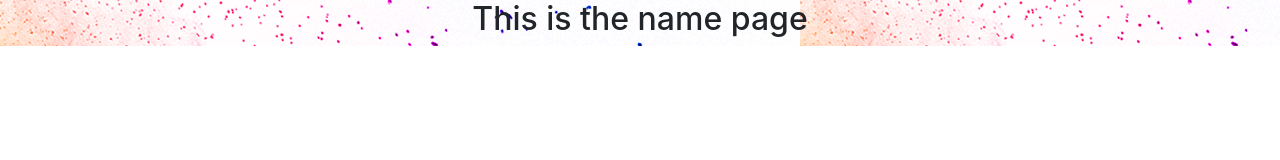
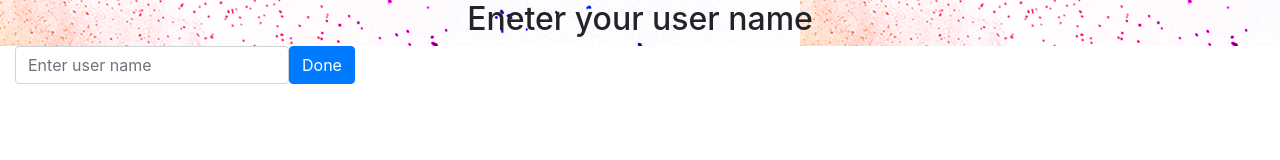
Before and after one commit to mangosteengrit/reversi285, a website: page public/name.html in a window 1280 px wide. Drawn offline with nearby package versions, Linux system fonts and the light colour scheme.

Commit message:
Updated name.html to accept a username

```diff
--- a/public/name.html
+++ b/public/name.html
@@ -1,9 +1,12 @@
 <!doctype html>
 <html lang="en">
   <head>
+
     <!-- Required meta tags -->
     <meta charset="utf-8">
     <meta name="viewport" content="width=device-width, initial-scale=1, shrink-to-fit=no">
+
+<title>Enter your user name for Reversi</title>
 
 <style>
   #header-row
@@ -11,6 +14,13 @@
     background-image: url("assets/images/backphoto.png");
   }
 </style>
+
+<script>
+function submitForm(){
+  var username = $('#username').val();
+  window.location.href = 'lobby.html?username='+username;
+}
+</script>
 
     <!-- Bootstrap CSS -->
     <link rel="stylesheet" href="https://maxcdn.bootstrapcdn.com/bootstrap/4.0.0/css/bootstrap.min.css" integrity="sha384-Gn5384xqQ1aoWXA+058RXPxPg6fy4IWvTNh0E263XmFcJlSAwiGgFAW/dAiS6JXm" crossorigin="anonymous">
@@ -22,7 +32,18 @@
   <div class="container-fluid text-center">
     <div class="row" id="header-row">
       <div class="col">
-      <h2>This is the name page</h2>
+      <h2>Eneter your user name</h2>
+      </div>
+    </div>
+    <div class='row'>
+      <div class='col'>
+        <form onsubmit='submitForm(); return false' class='form-inline'>
+          <div class='form-group'>
+            <label for='username'class='col-form-label sr-only'>Enter user name</label>
+            <input class='form-control' type='text' value='' id='username' placeholder="Enter user name">
+          </div>
+          <button type='submit' class='btn btn-default btn-primary'>Done</button>
+        </form>
       </div>
     </div>
 
```
